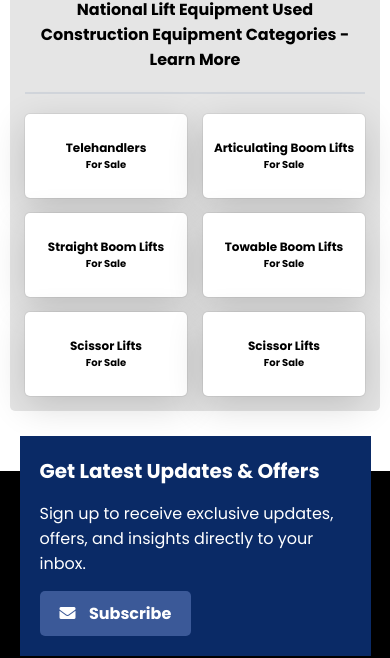
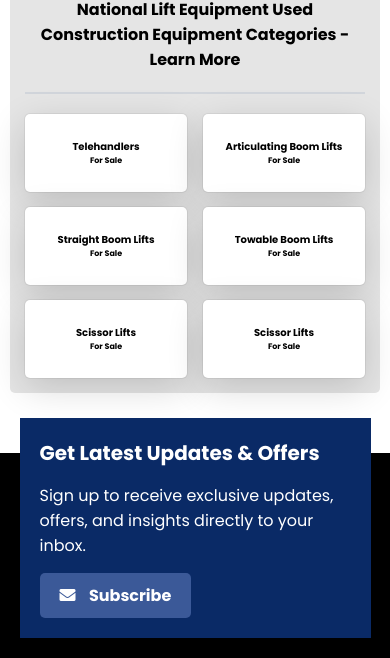
Before and after one commit to AnamCreation659/NLEQ-AMP, a plain HTML site: page index.html in a window 390 px wide. Shown: the part 3654-4312 px from the top of the page. Drawn offline with Linux system fonts and the light colour scheme.

Commit message:
Update index.html

```diff
--- a/index.html
+++ b/index.html
@@ -1264,6 +1264,20 @@ text-align: center;
 .search-button {
   margin-top: 10px;
 }
+
+.card h3 {
+      font-size: 10px;
+      margin: 0;
+    }
+    .card h4 {
+      font-size: 8px;
+
+    }
+
+
+
+
+
 }
 
 
```
